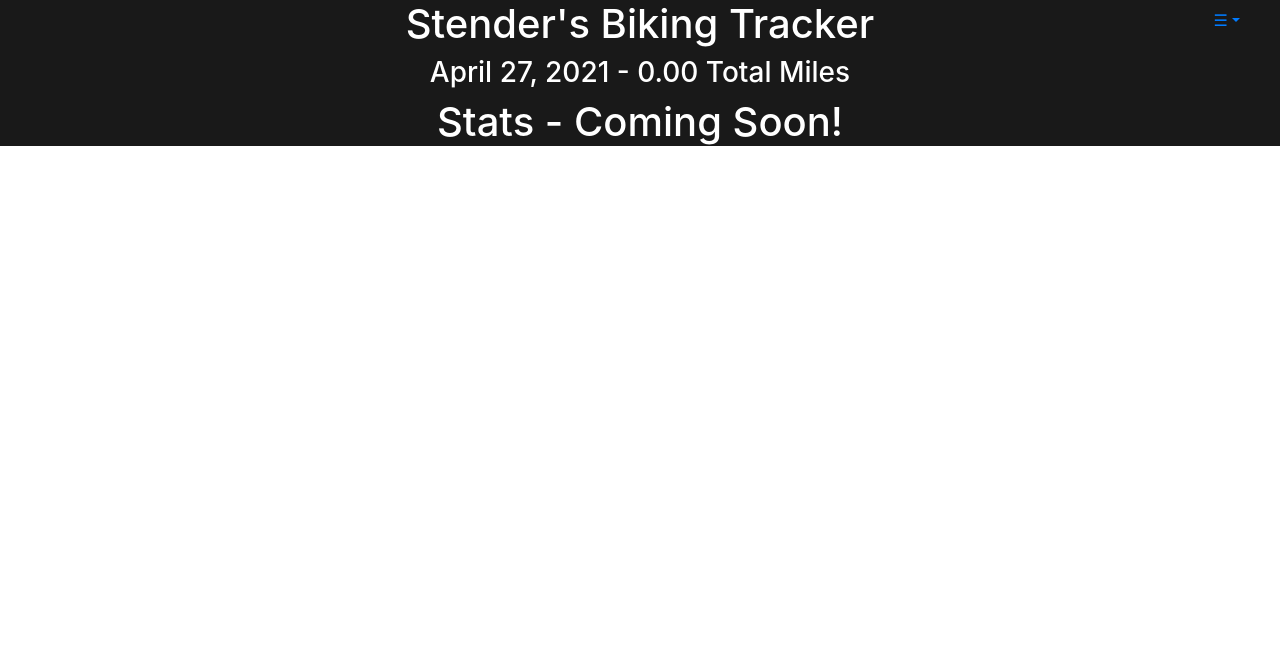
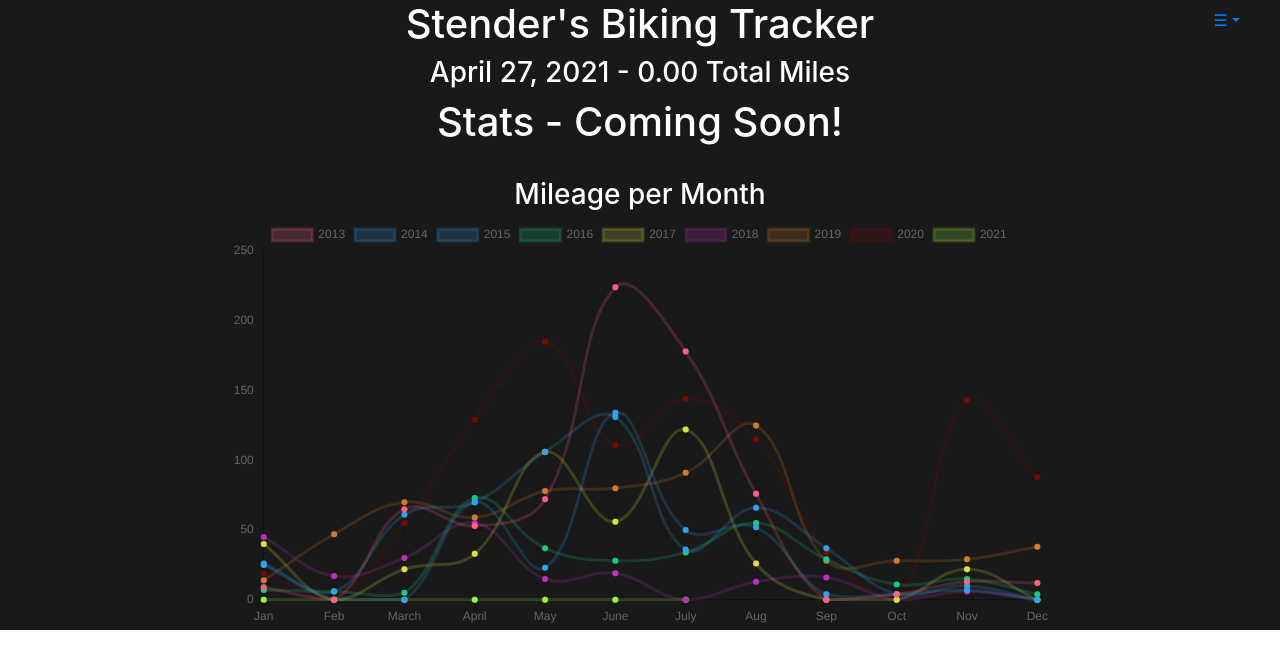
Before and after one commit to TheStender/TrackerApp, a React (Create React App) app: page /stats in a window 1280 px wide. Shown: the top 668 px of the page. Built offline with nearby package versions, Linux system fonts and the light colour scheme; no server answers.

Commit message:
Moved monthly mileage chart to Stats

```diff
--- a/src/App.js
+++ b/src/App.js
@@ -118,7 +118,7 @@ function App(props) {
         <Header distances={distances} />
         <Switch>
           <Route path='/' exact><Home distances={distances} /></Route>
-          <Route path='/stats' component={Stats} />
+          <Route path='/stats'><Stats distances={distances} /></Route>
           <Route path='/routes' component={Routes} />
           <Route path='/about' component={About} />
         </Switch>
--- a/src/Home.js
+++ b/src/Home.js
@@ -1,7 +1,6 @@
 import React from "react";
 import "./App.css";
 import Biking from "./BikingComponent";
-import MonthlyMileage from "./MonthlyMileage";
 import YearlyMileage from "./YearlyMileage";
 
 function Home(props) {
@@ -16,7 +15,6 @@ function Home(props) {
         <div className='row'>
           <div className='col-md-2 col-xs-0'></div>
           <div className='col-md-8  col-xs-12'>
-            {/* <LineChart distances={props.distances } /> */}
             <YearlyMileage distances={props.distances} />
           </div>
           <div className='col-md-2 col-xs-0'></div>
--- a/src/MonthlyMileage.js
+++ b/src/MonthlyMileage.js
@@ -64,7 +64,7 @@ function MonthlyMileage(props){
       },
       {
         label: '2021',
-        data: [props.distances.januaryDistance, props.distances.februaryDistance, props.distances.marchDistance, props.distances.aprilDistance, props.distances.mayDistance, props.distances.juneDistance, props.distances.julyDistance],
+        data: [props.distances.januaryDistance.toFixed(2), props.distances.februaryDistance.toFixed(2), props.distances.marchDistance.toFixed(2), props.distances.aprilDistance.toFixed(2), props.distances.mayDistance.toFixed(2), props.distances.juneDistance.toFixed(2), props.distances.julyDistance.toFixed(2)],
         fill: false,
         backgroundColor: 'rgb(154, 245, 64)',
         borderColor: 'rgba(154, 245, 64, 0.2)',
--- a/src/Stats.js
+++ b/src/Stats.js
@@ -1,10 +1,23 @@
 import React from "react";
+import MonthlyMileage from './MonthlyMileage';
 
-function Stats() {
+
+function Stats(props) {
   return (
-    <div className="container-fluid Stats">
-      <h1 className="text-center">Stats - Coming Soon!</h1>
+    <div className="Stats">
+      <div className="container-fluid">
+        <h1 className="text-center">Stats - Coming Soon!</h1>
+        <br />
+        <h3 className="text-center">Mileage per Month</h3>
+        <div className='row'>
+            <div className='col-md-2 col-xs-0'></div>
+            <div className='col-md-8  col-xs-12'>
+              <MonthlyMileage distances={props.distances } />
+            </div>
+            <div className='col-md-2 col-xs-0'></div>
+          </div>
       </div>
+    </div>
   );
 }
 
```
Also changed, not shown: 1 other file (tests, documents, lock files or other folders).
